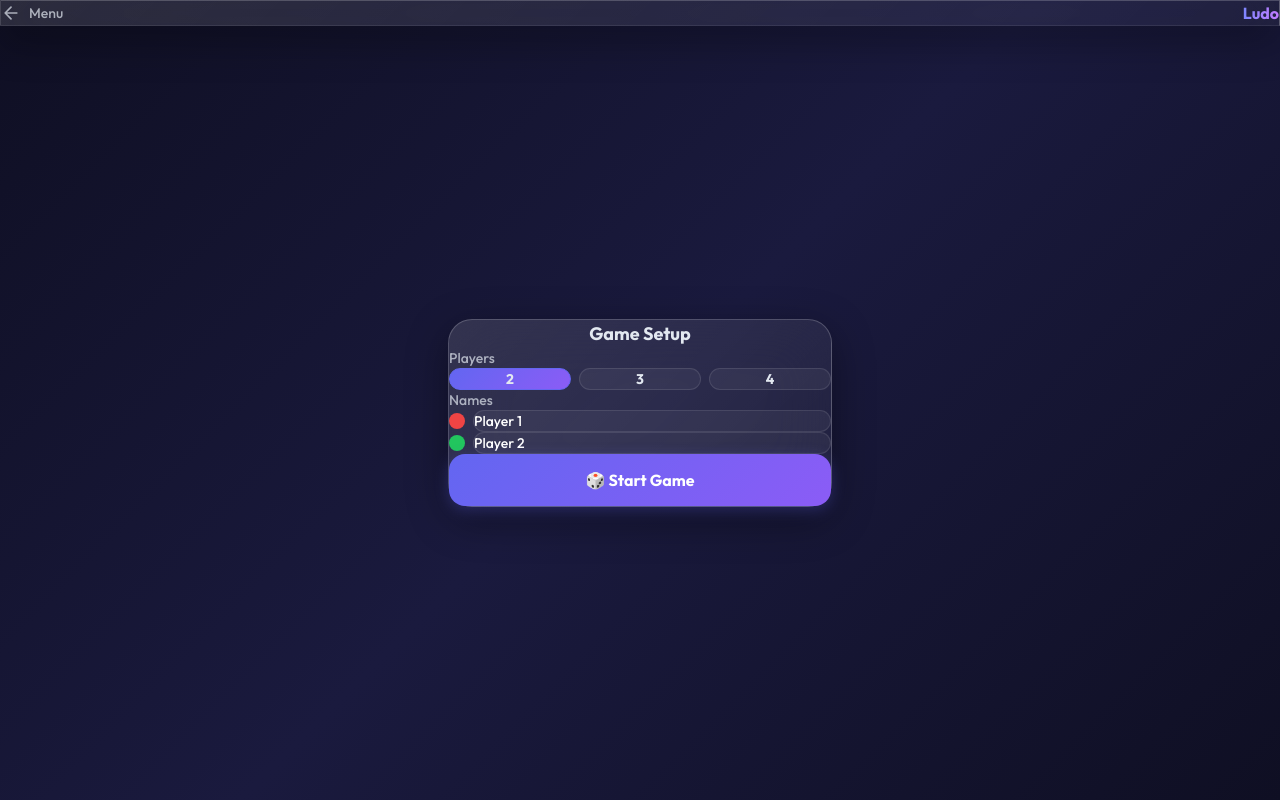
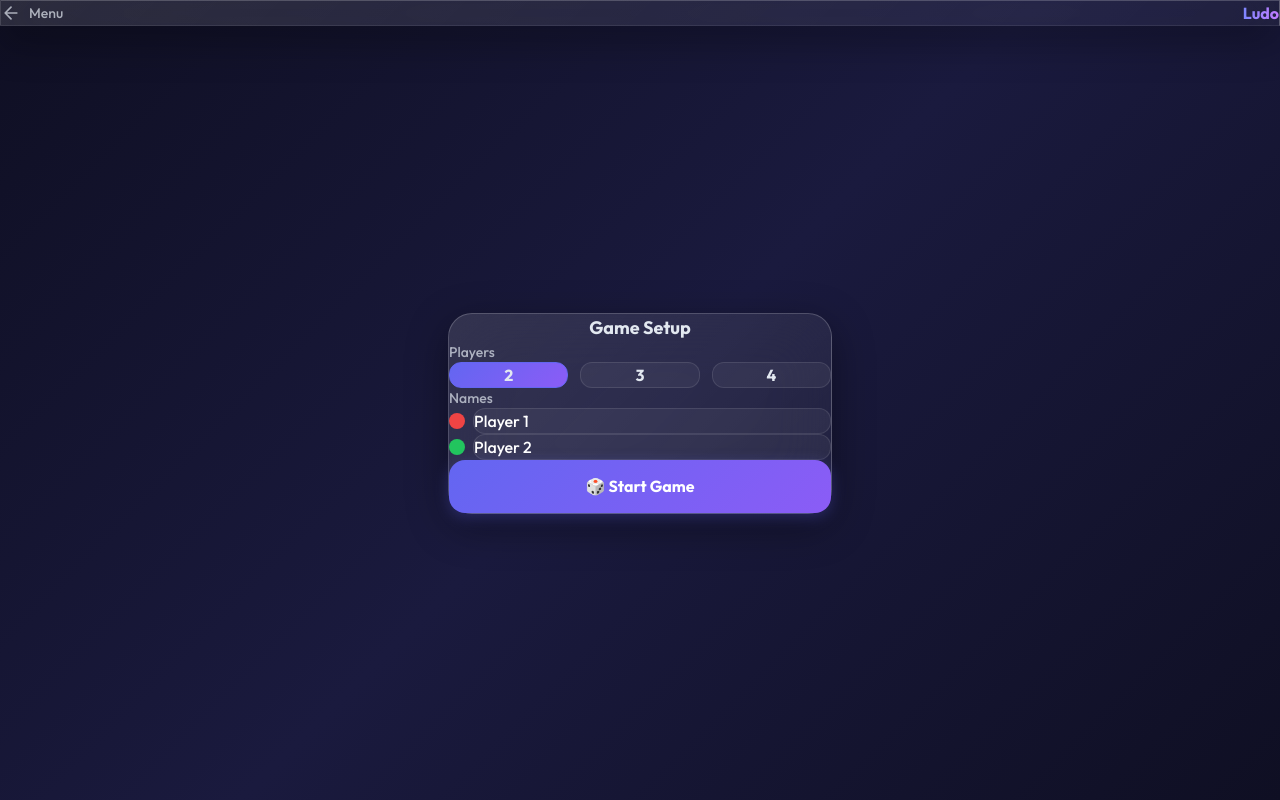
Before and after one commit to udeshvirk/ludo-pitara, a React (Vite) app: page /#/ludo in a window 1280 px wide. Built offline with nearby package versions, Linux system fonts and the light colour scheme.

Commit message:
Fix UI padding issues

```diff
--- a/src/components/PlayerSetup.tsx
+++ b/src/components/PlayerSetup.tsx
@@ -38,14 +38,14 @@ const PlayerSetup: React.FC<PlayerSetupProps> = ({ maxPlayers, defaultColors, on
       </h3>
 
       {/* Player Count */}
-      <div className="mb-5">
-        <label className="text-sm font-medium opacity-70 mb-2 block">Players</label>
-        <div className="flex gap-2">
+      <div className="mb-6">
+        <label className="text-sm font-medium opacity-70 mb-3 block">Players</label>
+        <div className="flex gap-3">
           {Array.from({ length: maxPlayers - 1 }, (_, i) => i + 2).map(count => (
             <motion.button
               key={count}
               onClick={() => setPlayerCount(count)}
-              className="flex-1 py-2 rounded-xl font-bold text-sm transition-all"
+              className="flex-1 py-3 rounded-xl font-bold text-base transition-all"
               style={{
                 background: playerCount === count
                   ? 'linear-gradient(135deg, #6366f1, #8b5cf6)'
@@ -61,7 +61,7 @@ const PlayerSetup: React.FC<PlayerSetupProps> = ({ maxPlayers, defaultColors, on
       </div>
 
       {/* Player Names */}
-      <div className="mb-5 space-y-2">
+      <div className="mb-6 space-y-3">
         <label className="text-sm font-medium opacity-70 block">Names</label>
         {Array.from({ length: playerCount }, (_, i) => (
           <motion.div
@@ -80,7 +80,7 @@ const PlayerSetup: React.FC<PlayerSetupProps> = ({ maxPlayers, defaultColors, on
               value={names[i] || ''}
               onChange={e => handleNameChange(i, e.target.value)}
               placeholder={`Player ${i + 1}`}
-              className="w-full py-2 px-3 rounded-xl text-sm font-medium bg-white/5 border border-white/10 text-white outline-none focus:border-indigo-400/50 transition-colors"
+              className="w-full py-3 px-4 rounded-xl text-base font-medium bg-white/5 border border-white/10 text-white outline-none focus:border-indigo-400/50 transition-colors"
               maxLength={12}
             />
           </motion.div>
@@ -90,7 +90,7 @@ const PlayerSetup: React.FC<PlayerSetupProps> = ({ maxPlayers, defaultColors, on
       {/* Start Button */}
       <motion.button
         onClick={handleStart}
-        className="btn-primary w-full text-base"
+        className="btn-primary w-full text-lg py-4 mt-2"
         whileHover={{ scale: 1.02 }}
         whileTap={{ scale: 0.98 }}
       >
--- a/src/games/ludo/components/PlayerPanel.tsx
+++ b/src/games/ludo/components/PlayerPanel.tsx
@@ -18,7 +18,7 @@ const PlayerPanel: React.FC = () => {
         return (
           <motion.div
             key={player.id}
-            className="glass rounded-xl px-4 py-3 flex-1 min-w-[160px]"
+            className="glass rounded-2xl px-5 py-4 flex-1 min-w-[160px] flex flex-col justify-center"
             animate={{
               borderColor: isActive ? colors.bg : 'rgba(255,255,255,0.08)',
               scale: isActive ? 1.05 : 1,
--- a/src/pages/Home.tsx
+++ b/src/pages/Home.tsx
@@ -107,7 +107,7 @@ const Home: React.FC = () => {
                   </div>
                 </div>
 
-                <div className="flex gap-2 mt-3">
+                <div className="flex flex-wrap gap-2 mt-4">
                   {game.features.map(feature => (
                     <span
                       key={feature}
--- a/src/pages/LudoGame.tsx
+++ b/src/pages/LudoGame.tsx
@@ -66,7 +66,7 @@ const LudoGame: React.FC = () => {
           <AnimatePresence mode="wait">
             <motion.div
               key={message}
-              className="glass rounded-xl px-5 py-2.5 text-center text-sm font-bold shadow-lg"
+              className="glass rounded-full px-6 py-3 min-h-[3rem] flex items-center justify-center text-center text-base font-bold shadow-lg"
               initial={{ opacity: 0, y: -10 }}
               animate={{ opacity: 1, y: 0 }}
               exit={{ opacity: 0, y: 10 }}
--- a/src/pages/SnakesAndLaddersGame.tsx
+++ b/src/pages/SnakesAndLaddersGame.tsx
@@ -80,7 +80,7 @@ const SnakesAndLaddersGame: React.FC = () => {
           <AnimatePresence mode="wait">
             <motion.div
               key={message}
-              className="glass rounded-xl px-5 py-2.5 text-center text-sm font-bold shadow-lg"
+              className="glass rounded-full px-6 py-3 min-h-[3rem] flex items-center justify-center text-center text-base font-bold shadow-lg"
               initial={{ opacity: 0, y: -10 }}
               animate={{ opacity: 1, y: 0 }}
               exit={{ opacity: 0, y: 10 }}
```
